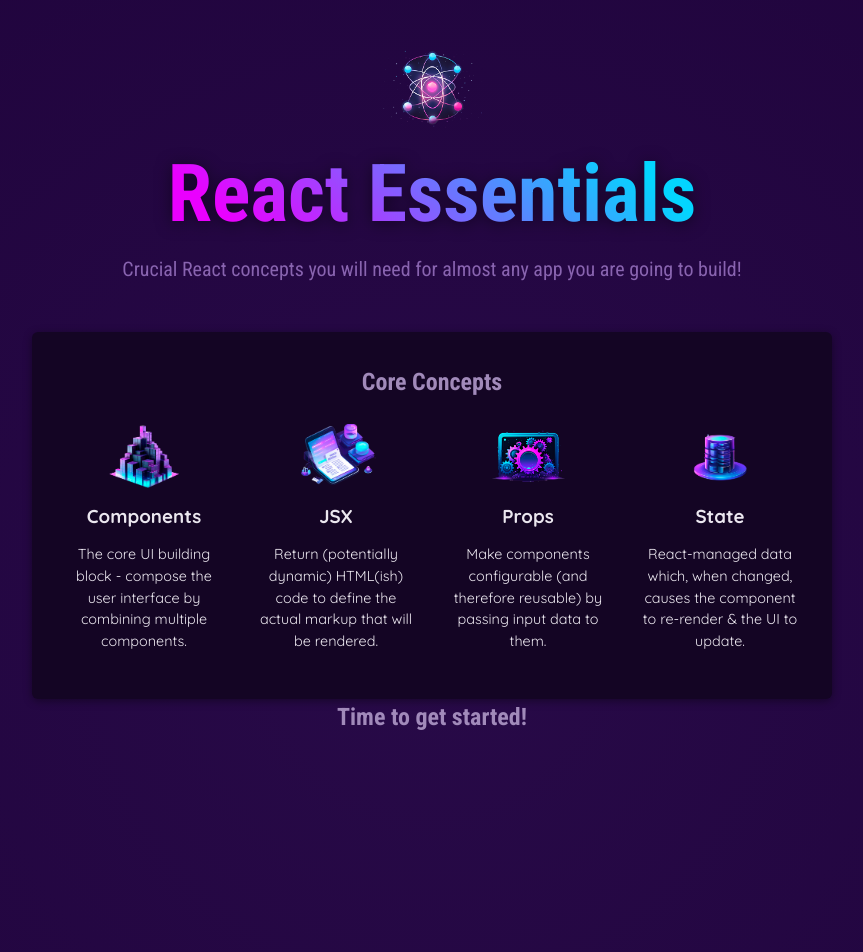
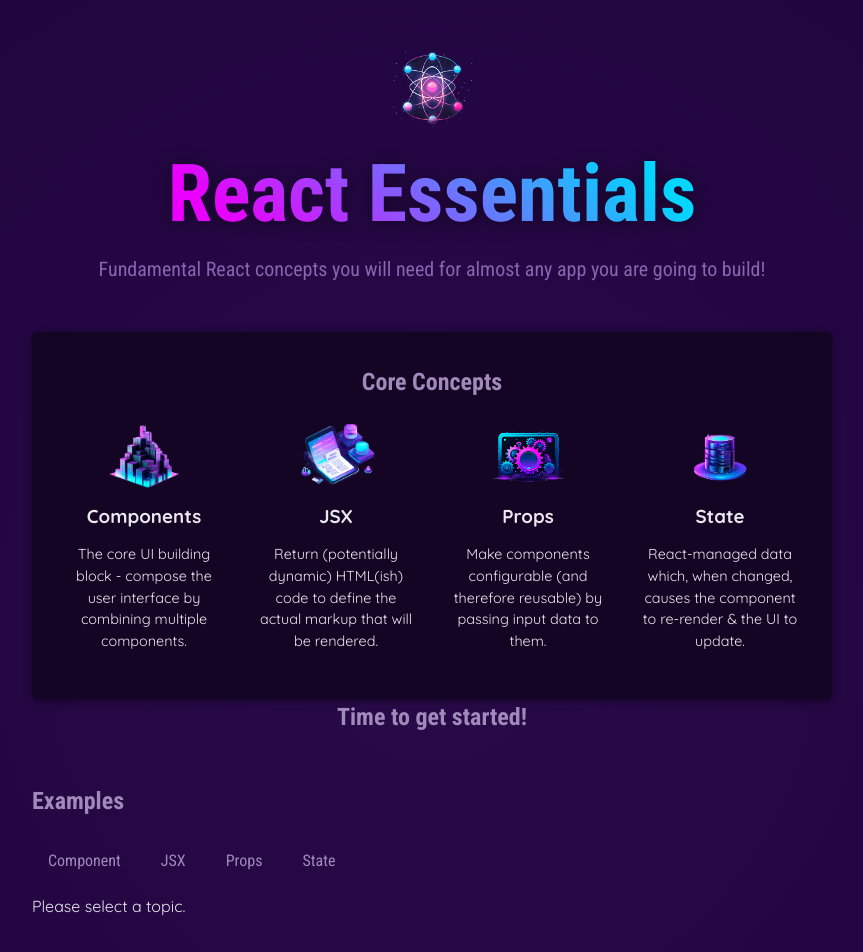
Before and after one commit to Smit417263/React, a React (Vite) app in the folder 01-starting-project/: page / in a window 1280 px wide. Shown: the top 952 px of the page, without its empty margins (208-1071 px from the left). Built offline with nearby package versions, Linux system fonts and the light colour scheme.

Commit message:
learned to use Components, Structure Multiple Components, Use States to Dynamically change values, How to handle events

```diff
--- a/01-starting-project/src/App.jsx
+++ b/01-starting-project/src/App.jsx
@@ -1,39 +1,35 @@
-import reactImg from "./assets/react-core-concepts.png"
+import { useState } from "react";
 import { CORE_CONCEPTS } from "./data";
+import { EXAMPLES } from "./data";
+import Header from "./components/Header/Header";
+import CoreConcepts from "./components/CoreConcepts";
+import TabButton from "./components/TabButton";
 
-const reactDescriptions = ["Core", "Crucial", "Fundamental"];
 
-function genRandomInt(max){
-  return Math.floor(Math.random() * max+1);
-}
 
-function MyHeader() {
-  const descriptions = reactDescriptions[genRandomInt(2)]
-  return(<header>
-    <img src={reactImg} alt="Stylized atom" />
-    <h1>React Essentials</h1>
-    <p>
-      {descriptions} React concepts you will need for almost any app you are
-      going to build!
-    </p>
-  </header>)
-}
+function App() {
+  const [selectedTopic, setSelectedTopic] = useState();
+  function handleSelect(selectedButton){
+    setSelectedTopic(selectedButton);
+    console.log(selectedTopic);
+  }
 
-function CoreConcepts({image, title, description}) {
+  let topic = <p>Please select a topic.</p>
+  if (selectedTopic){
+    topic = (<div id="tab-content">
+      <h3>{EXAMPLES[selectedTopic].title}</h3>
+      <p>{EXAMPLES[selectedTopic].description}</p>
+      <pre>
+        <code>
+          {EXAMPLES[selectedTopic].code}
+        </code>
+      </pre>
+    </div>)
+  }
 
   return (
-    <li>
-      <img src = {image} alt ={title} />
-      <h3>{title}</h3>
-      <p>{description}</p>
-    </li>
-  );
-}
-
-function App() {
-  return (
     <div>
-      <MyHeader/>
+      <Header/>
       <main>
         <section id ="core-concepts">
           <h2>Core Concepts</h2>
@@ -45,6 +41,16 @@
           </ul>
         </section>
         <h2>Time to get started!</h2>
+        <section id="examples">
+          <h2>Examples</h2>
+          <menu>
+            <TabButton onSelect={() => handleSelect("components")}>Component</TabButton>
+            <TabButton onSelect={() => handleSelect("jsx")}>JSX</TabButton>
+            <TabButton onSelect={() => handleSelect("props")}>Props</TabButton>
+            <TabButton onSelect={() => handleSelect("state")}>State</TabButton>
+          </menu>
+          {topic}
+        </section>
       </main>
     </div>
   );
--- /dev/null
+++ b/01-starting-project/src/components/CoreConcepts.jsx
@@ -0,0 +1,12 @@
+
+
+export default function CoreConcepts({image, title, description}) {
+
+  return (
+    <li>
+      <img src = {image} alt ={title} />
+      <h3>{title}</h3>
+      <p>{description}</p>
+    </li>
+  );
+}
--- /dev/null
+++ b/01-starting-project/src/components/Header/Header.css
@@ -0,0 +1,28 @@
+
+header {
+    text-align: center;
+    margin: 3rem 0;
+  }
+
+  header img {
+    height: 5rem;
+    width: 10rem;
+    object-fit: cover;
+  }
+
+  header h1 {
+    margin: 0;
+    font-family: "Roboto Condensed", sans-serif;
+    font-size: 5rem;
+    background: linear-gradient(40deg, #ea00ff, #ea00ff, #03d5ff, #03d5ff);
+    -webkit-background-clip: text;
+    -webkit-text-fill-color: transparent;
+    filter: drop-shadow(0 2px 8px rgba(0, 0, 0, 0.5));
+  }
+
+  header p {
+    margin: 0;
+    font-size: 1.25rem;
+    color: #8964b0;
+    font-family: "Roboto Condensed", sans-serif;
+  }
--- /dev/null
+++ b/01-starting-project/src/components/Header/Header.jsx
@@ -0,0 +1,22 @@
+import reactImg from "../../assets/react-core-concepts.png";
+import "./Header.css";
+
+
+const reactDescriptions = ["Core", "Crucial", "Fundamental"];
+
+function genRandomInt(max){
+  return Math.floor(Math.random() * max);
+}
+
+
+export default function Header() {
+    const descriptions = reactDescriptions[genRandomInt(3)]
+    return(<header>
+      <img src={reactImg} alt="Stylized atom" />
+      <h1>React Essentials</h1>
+      <p>
+        {descriptions} React concepts you will need for almost any app you are
+        going to build!
+      </p>
+    </header>)
+  }
--- /dev/null
+++ b/01-starting-project/src/components/TabButton.jsx
@@ -0,0 +1,8 @@
+
+export default function TabButton({children,onSelect}){
+    return(
+        <li>
+            <button onClick={onSelect}>{children}</button>
+        </li>
+        );
+}
--- a/01-starting-project/src/data.js
+++ b/01-starting-project/src/data.js
@@ -29,3 +29,54 @@
       'React-managed data which, when changed, causes the component to re-render & the UI to update.',
   },
 ];
+
+export const EXAMPLES = {
+  components: {
+    title: 'Components',
+    description:
+      'Components are the building blocks of React applications. A component is a self-contained module (HTML + optional CSS + JS) that renders some output.',
+    code: `
+function Welcome() {
+  return <h1>Hello, World!</h1>;
+}`,
+  },
+  jsx: {
+    title: 'JSX',
+    description:
+      'JSX is a syntax extension to JavaScript. It is similar to a template language, but it has full power of JavaScript (e.g., it may output dynamic content).',
+    code: `
+<div>
+  <h1>Welcome {userName}</h1>
+  <p>Time to learn React!</p>
+</div>`,
+  },
+  props: {
+    title: 'Props',
+    description:
+      'Components accept arbitrary inputs called props. They are like function arguments.',
+    code: `
+function Welcome(props) {
+  return <h1>Hello, {props.name}</h1>;
+}`,
+  },
+  state: {
+    title: 'State',
+    description:
+      'State allows React components to change their output over time in response to user actions, network responses, and anything else.',
+    code: `
+function Counter() {
+  const [isVisible, setIsVisible] = useState(false);
+
+  function handleClick() {
+    setIsVisible(true);
+  }
+
+  return (
+    <div>
+      <button onClick={handleClick}>Show Details</button>
+      {isVisible && <p>Amazing details!</p>}
+    </div>
+  );
+}`,
+  },
+};
--- a/01-starting-project/src/index.css
+++ b/01-starting-project/src/index.css
@@ -19,33 +19,6 @@
   min-height: 80rem;
 }
 
-header {
-  text-align: center;
-  margin: 3rem 0;
-}
-
-header img {
-  height: 5rem;
-  width: 10rem;
-  object-fit: cover;
-}
-
-header h1 {
-  margin: 0;
-  font-family: "Roboto Condensed", sans-serif;
-  font-size: 5rem;
-  background: linear-gradient(40deg, #ea00ff, #ea00ff, #03d5ff, #03d5ff);
-  -webkit-background-clip: text;
-  -webkit-text-fill-color: transparent;
-  filter: drop-shadow(0 2px 8px rgba(0, 0, 0, 0.5));
-}
-
-header p {
-  margin: 0;
-  font-size: 1.25rem;
-  color: #8964b0;
-  font-family: "Roboto Condensed", sans-serif;
-}
 
 main {
   width: 90%;
```
Also changed, not shown: 1 other file (tests, documents, lock files or other folders).
